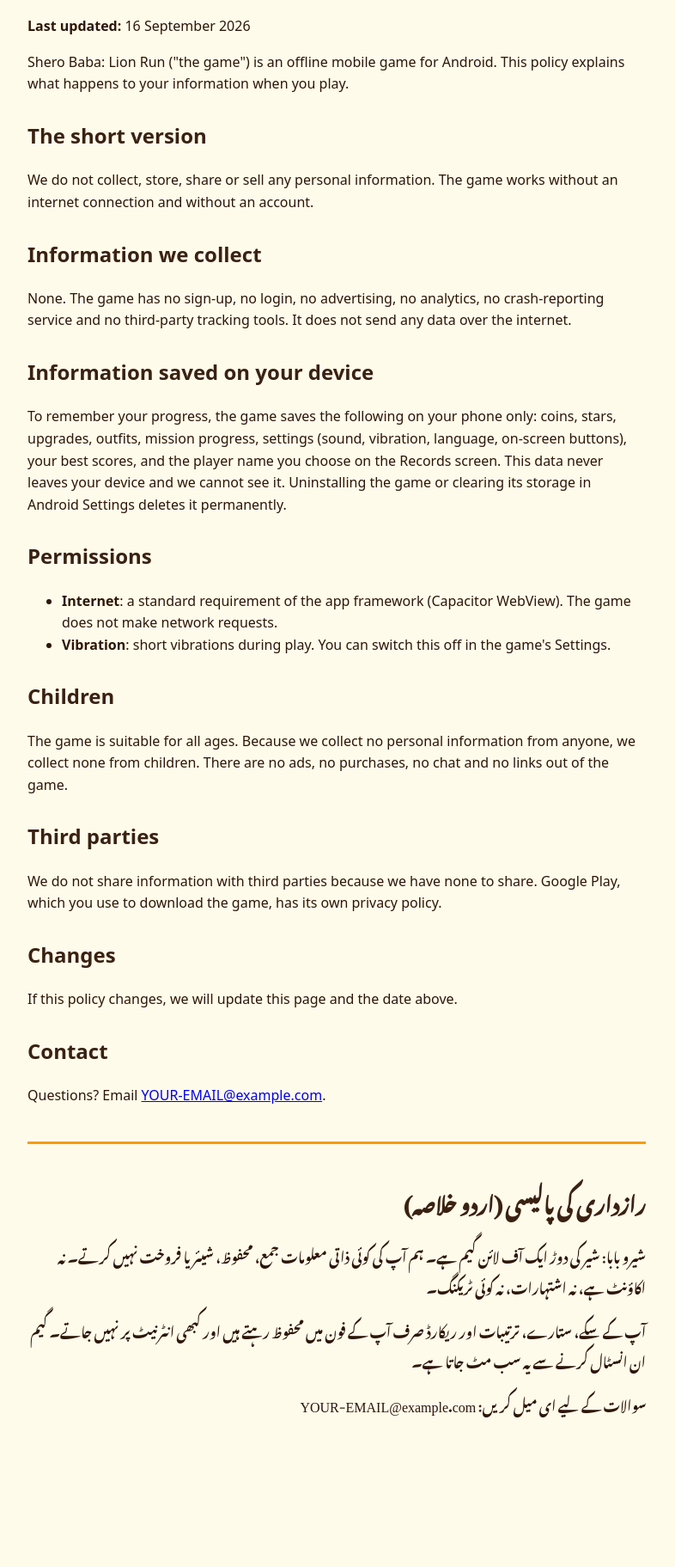
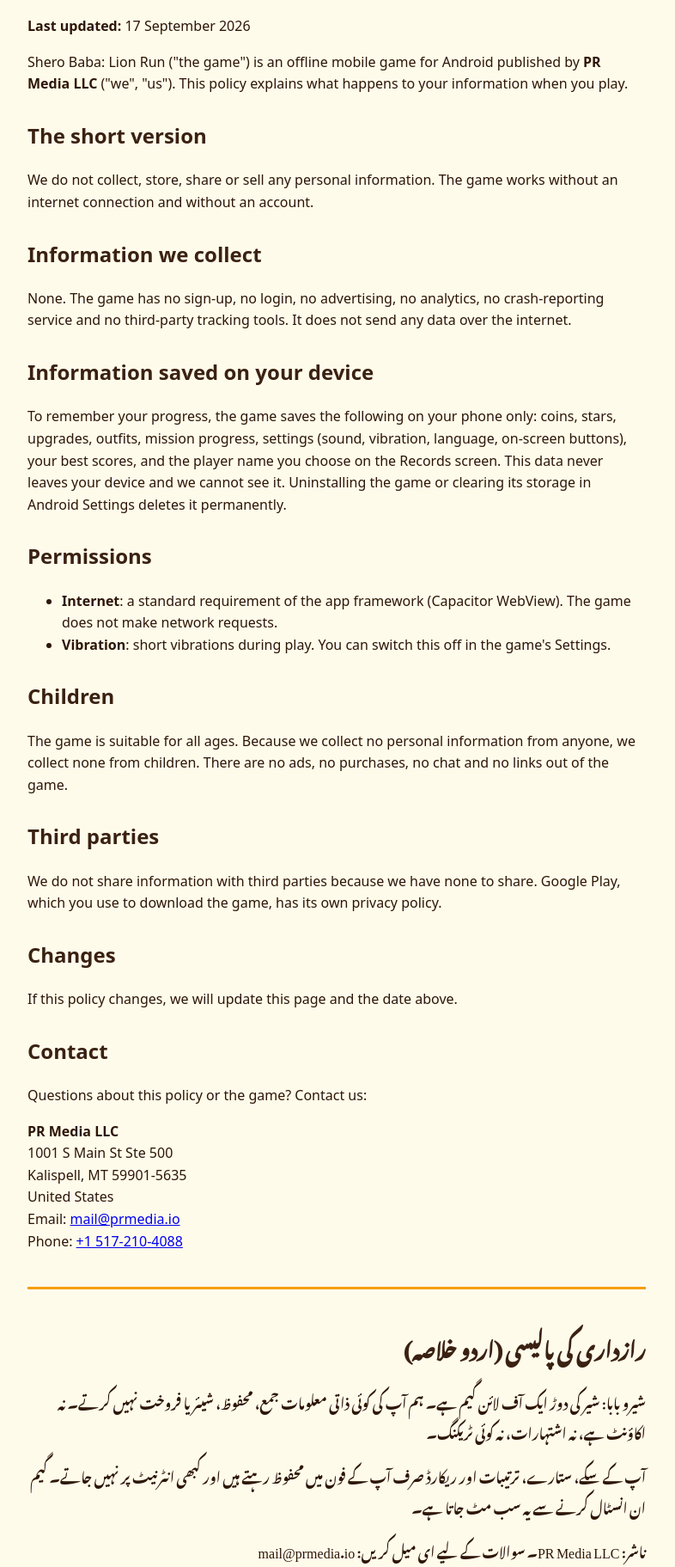
Before and after one commit to prmediallc/Shero-Baba, a website: page docs/privacy-policy.html in a window 1280 px wide. Shown: the part 95-1918 px from the top of the page at 86% size, without its empty margins (248-1034 px from the left). Before the commit the page ends 1794 px from the top, so only its background shows below. Drawn offline with Linux system fonts and the light colour scheme.

Commit message:
Privacy policy: PR Media LLC details

```diff
--- a/docs/privacy-policy.html
+++ b/docs/privacy-policy.html
@@ -7,8 +7,8 @@
 .ur{direction:rtl;font-family:"Noto Nastaliq Urdu","Jameel Noori Nastaleeq",serif;line-height:2.2;border-top:3px solid #F59E0B;margin-top:40px;padding-top:12px}
 </style></head><body>
 <h1>Privacy Policy for Shero Baba: Lion Run</h1>
-<p><strong>Last updated:</strong> 16 September 2026</p>
-<p>Shero Baba: Lion Run ("the game") is an offline mobile game for Android. This policy explains what happens to your information when you play.</p>
+<p><strong>Last updated:</strong> 17 September 2026</p>
+<p>Shero Baba: Lion Run ("the game") is an offline mobile game for Android published by <strong>PR Media LLC</strong> ("we", "us"). This policy explains what happens to your information when you play.</p>
 
 <h2>The short version</h2>
 <p>We do not collect, store, share or sell any personal information. The game works without an internet connection and without an account.</p>
@@ -35,12 +35,13 @@
 <p>If this policy changes, we will update this page and the date above.</p>
 
 <h2>Contact</h2>
-<p>Questions? Email <a href="mailto:YOUR-EMAIL@example.com">YOUR-EMAIL@example.com</a>.</p>
+<p>Questions about this policy or the game? Contact us:</p>
+<p><strong>PR Media LLC</strong><br>1001 S Main St Ste 500<br>Kalispell, MT 59901-5635<br>United States<br>Email: <a href="mailto:mail@prmedia.io">mail@prmedia.io</a><br>Phone: <a href="tel:+15172104088">+1 517-210-4088</a></p>
 
 <div class="ur">
 <h2>رازداری کی پالیسی (اردو خلاصہ)</h2>
 <p>شیرو بابا: شیر کی دوڑ ایک آف لائن گیم ہے۔ ہم آپ کی کوئی ذاتی معلومات جمع، محفوظ، شیئر یا فروخت نہیں کرتے۔ نہ اکاؤنٹ ہے، نہ اشتہارات، نہ کوئی ٹریکنگ۔</p>
 <p>آپ کے سکے، ستارے، ترتیبات اور ریکارڈ صرف آپ کے فون میں محفوظ رہتے ہیں اور کبھی انٹرنیٹ پر نہیں جاتے۔ گیم ان انسٹال کرنے سے یہ سب مٹ جاتا ہے۔</p>
-<p>سوالات کے لیے ای میل کریں: YOUR-EMAIL@example.com</p>
+<p>ناشر: PR Media LLC۔ سوالات کے لیے ای میل کریں: mail@prmedia.io</p>
 </div>
 </body></html>
```
